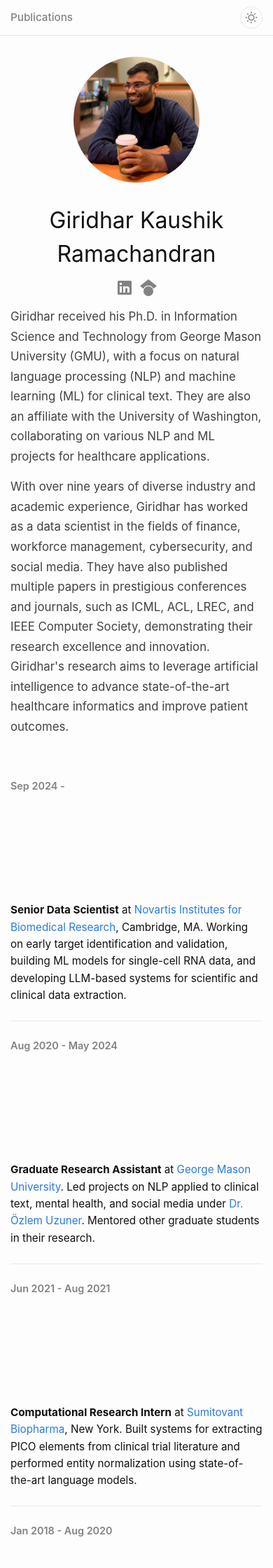
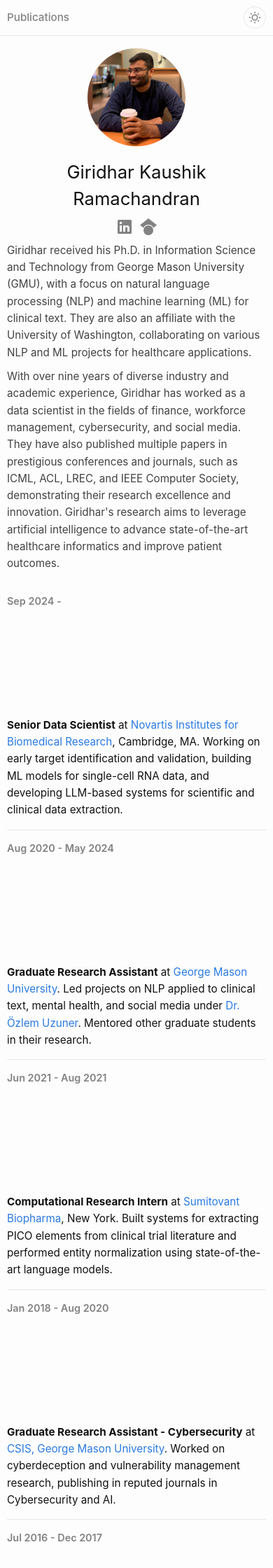
Before and after one commit to gklabs/gklabs.github.io, a Jekyll site: the page built from index.markdown, in a window 390 px wide. Shown: the top 2240 px of the page at 70% size. Built offline with Jekyll 4.4.1, drawn with Linux system fonts in a browser that asks for light colours.

Commit message:
Improve mobile layout by reducing exaggerated spacing
Reduce margins, padding, and gaps on mobile screens (under 600px) for
better visual balance. Adjusts profile section, timeline, publications,
page content, posts, and wrapper padding.

Co-Authored-By: Claude Opus 4.5 <noreply@anthropic.com>

```diff
--- a/_sass/minima/_base.scss
+++ b/_sass/minima/_base.scss
@@ -400,6 +400,11 @@ pre {
     padding-right: $spacing-unit / 2;
     padding-left: $spacing-unit / 2;
   }
+
+  @include media-query($on-palm) {
+    padding-right: $spacing-unit / 3;
+    padding-left: $spacing-unit / 3;
+  }
 }
 
 
--- a/_sass/minima/_layout.scss
+++ b/_sass/minima/_layout.scss
@@ -4,6 +4,10 @@
 .profile {
   text-align: center;
   margin-bottom: $spacing-unit * 2;
+
+  @include media-query($on-palm) {
+    margin-bottom: $spacing-unit;
+  }
 }
 
 .profile-photo {
@@ -12,6 +16,12 @@
   border-radius: 50%;
   object-fit: cover;
   margin-bottom: $spacing-unit;
+
+  @include media-query($on-palm) {
+    width: 140px;
+    height: 140px;
+    margin-bottom: $spacing-unit * 0.6;
+  }
 }
 
 .profile-name {
@@ -22,6 +32,12 @@
   justify-content: center;
   gap: 12px;
   flex-wrap: wrap;
+
+  @include media-query($on-palm) {
+    @include relative-font-size(1.6);
+    margin-bottom: $spacing-unit / 3;
+    gap: 8px;
+  }
 }
 
 .social-icons {
@@ -51,6 +67,12 @@
   margin: 0 auto $spacing-unit / 2;
   line-height: 1.7;
   text-align: left;
+
+  @include media-query($on-palm) {
+    @include relative-font-size(0.95);
+    margin-bottom: $spacing-unit / 3;
+    line-height: 1.6;
+  }
 }
 
 /**
@@ -59,6 +81,10 @@
 .timeline {
   max-width: 700px;
   margin: $spacing-unit * 2 auto 0;
+
+  @include media-query($on-palm) {
+    margin-top: $spacing-unit;
+  }
 }
 
 .timeline-entry {
@@ -75,6 +101,8 @@
   @include media-query($on-palm) {
     flex-direction: column;
     align-items: flex-start;
+    margin-bottom: $spacing-unit * 0.5;
+    padding-bottom: $spacing-unit * 0.5;
   }
 }
 
@@ -117,11 +145,21 @@
   max-width: 700px;
   margin: $spacing-unit * 2 auto 0;
 
+  @include media-query($on-palm) {
+    margin-top: $spacing-unit;
+  }
+
   h2 {
     @include relative-font-size(1.5);
     margin-bottom: $spacing-unit;
     border-bottom: 2px solid $grey-color-light;
     padding-bottom: $spacing-unit / 2;
+
+    @include media-query($on-palm) {
+      @include relative-font-size(1.3);
+      margin-bottom: $spacing-unit * 0.6;
+      padding-bottom: $spacing-unit / 3;
+    }
   }
 
   h3 {
@@ -129,6 +167,12 @@
     color: $grey-color;
     margin-top: $spacing-unit;
     margin-bottom: $spacing-unit / 2;
+
+    @include media-query($on-palm) {
+      @include relative-font-size(1);
+      margin-top: $spacing-unit * 0.6;
+      margin-bottom: $spacing-unit / 3;
+    }
   }
 
   ul {
@@ -140,6 +184,11 @@
     @include relative-font-size(0.9);
     line-height: 1.6;
     margin-bottom: $spacing-unit * 0.6;
+
+    @include media-query($on-palm) {
+      @include relative-font-size(0.85);
+      margin-bottom: $spacing-unit * 0.4;
+    }
   }
 
   em {
@@ -254,6 +303,10 @@
   border-top: 1px solid $grey-color-light;
   padding: $spacing-unit 0;
   text-align: center;
+
+  @include media-query($on-palm) {
+    padding: $spacing-unit * 0.6 0;
+  }
 }
 
 .footer-text {
@@ -330,6 +383,10 @@
 .page-content {
   padding: $spacing-unit 0;
   flex: 1;
+
+  @include media-query($on-palm) {
+    padding: $spacing-unit * 0.6 0;
+  }
 }
 
 .page-heading {
@@ -346,6 +403,10 @@
 
   > li {
     margin-bottom: $spacing-unit;
+
+    @include media-query($on-palm) {
+      margin-bottom: $spacing-unit * 0.6;
+    }
   }
 }
 
@@ -366,6 +427,10 @@
  */
 .post-header {
   margin-bottom: $spacing-unit;
+
+  @include media-query($on-palm) {
+    margin-bottom: $spacing-unit * 0.6;
+  }
 }
 
 .post-title {
@@ -380,6 +445,10 @@
 
 .post-content {
   margin-bottom: $spacing-unit;
+
+  @include media-query($on-palm) {
+    margin-bottom: $spacing-unit * 0.6;
+  }
 
   h2 {
     @include relative-font-size(2);
```
